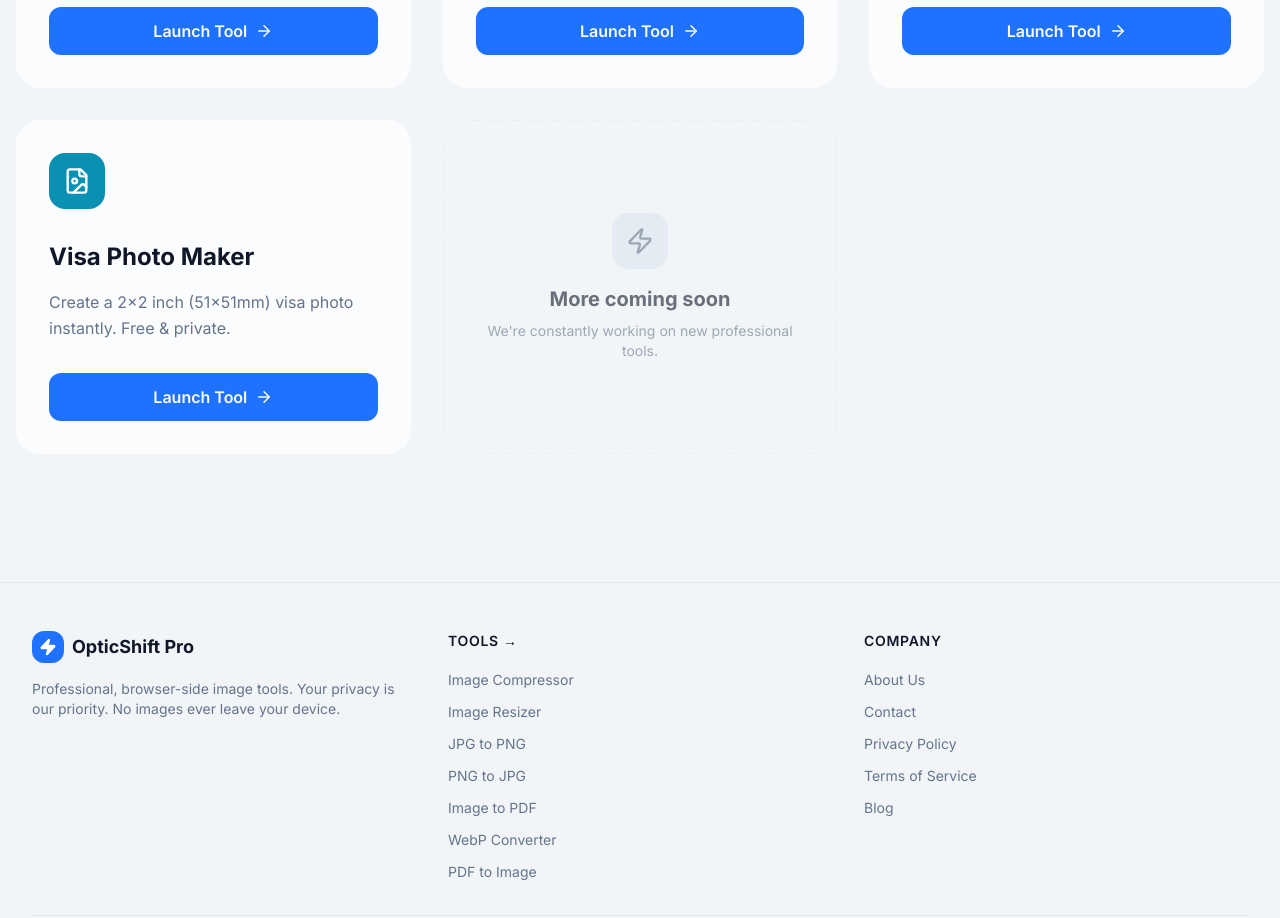
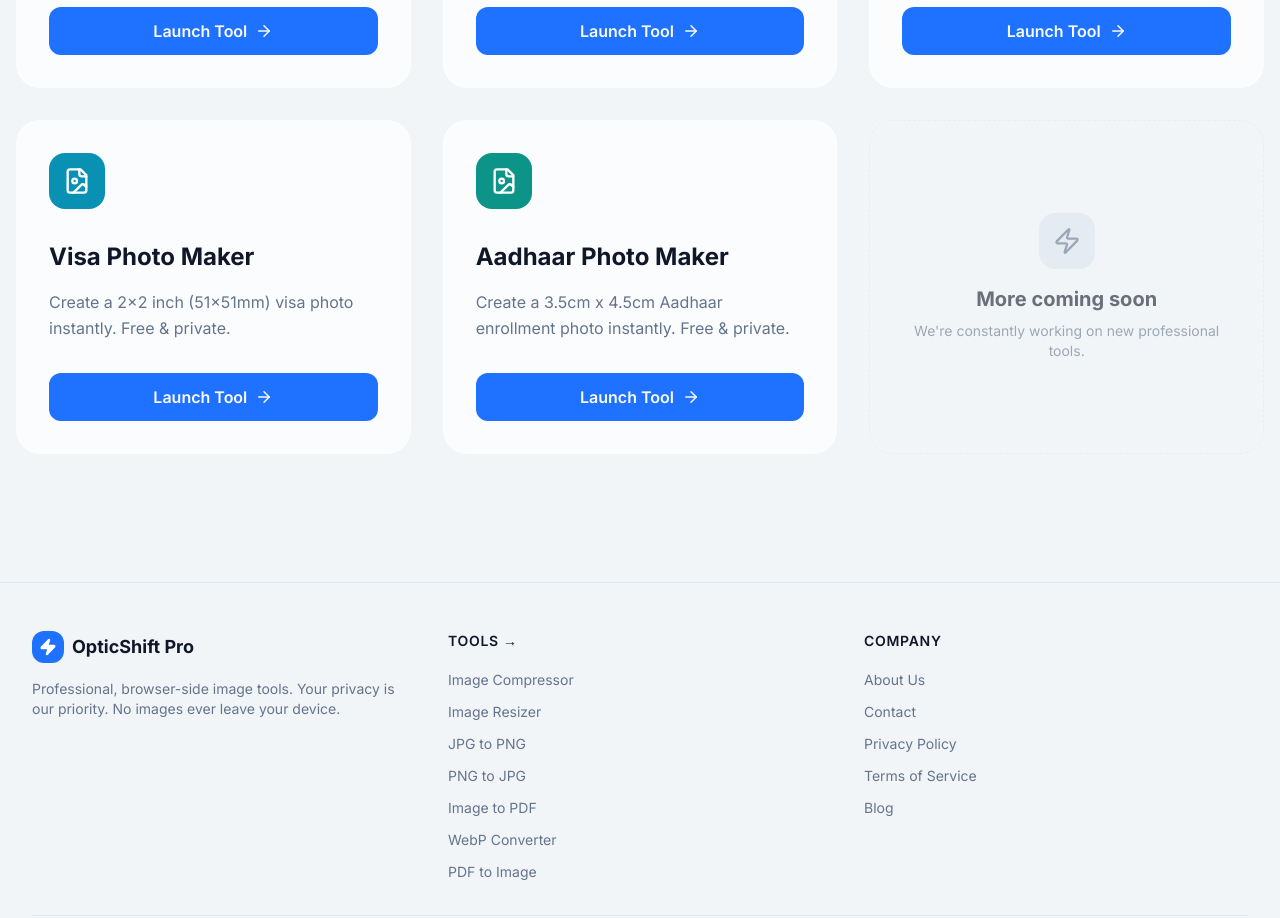
Before and after one commit to surajkumar122024-star/ok01, a Next.js app: page /tools in a window 1280 px wide. Shown: the part 3600-4518 px from the top of the page. Built offline with nearby package versions, Linux system fonts and the light colour scheme.

Commit message:
Add Aadhaar Photo Maker to tools list

```diff
--- a/src/app/tools/page.tsx
+++ b/src/app/tools/page.tsx
@@ -209,6 +209,13 @@ const tools = [
   icon: FileImage,
   color: "bg-cyan-600"
 },
+  {
+  name: "Aadhaar Photo Maker",
+  slug: "aadhaar-photo",
+  description: "Create a 3.5cm x 4.5cm Aadhaar enrollment photo instantly. Free & private.",
+  icon: FileImage,
+  color: "bg-teal-600"
+},
 ];
 
 export default function ToolsPage() {
```
